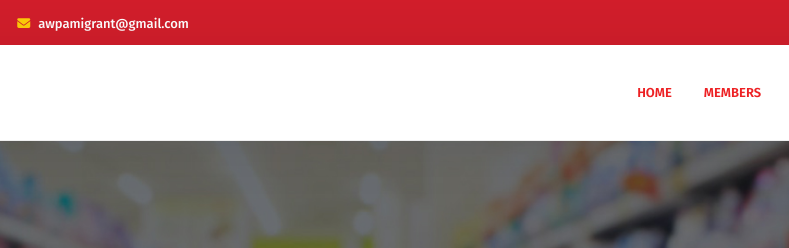
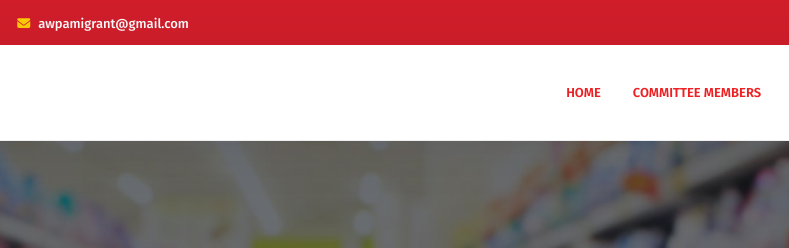
Before and after one commit to adamzign/awpa, a plain HTML site: page Team Mi.html in a window 1280 px wide. Shown: the top 248 px of the page, 333-1122 px from the left. Drawn offline with Linux system fonts and the light colour scheme.

Commit message:
Update Team Mi.html

```diff
--- a/Team Mi.html
+++ b/Team Mi.html
@@ -65,7 +65,7 @@
 
                   </li>
                   <li>
-                     <a href="Team Mi.html"> Members</a>
+                     <a href="Team Mi.html">Committee Members</a>
 
                   </li>
 
```
